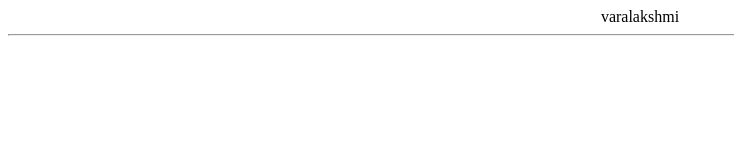
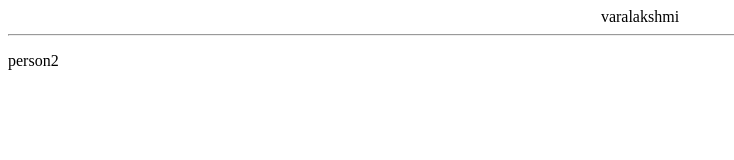
Before and after one commit to varalakshmisarathi/sample-git-github, a plain HTML site: page index.html in a window 1280 px wide. Shown: the whole page, without its empty margins (0-734 px from the left). Drawn offline with Linux system fonts and the light colour scheme.

Commit message:
added paragraph

```diff
--- a/index.html
+++ b/index.html
@@ -2,3 +2,4 @@
   varalakshmi
 </center>
 <hr>
+<p>person2</p>
```
